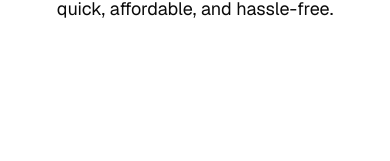
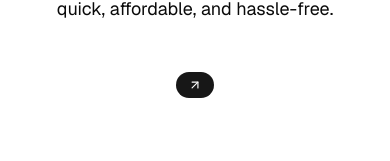
Before and after one commit to Maaz2623/vanguox-repair, a Next.js app: page / in a window 390 px wide. Shown: the part 451-612 px from the top of the page. Built offline with nearby package versions, Linux system fonts and the light colour scheme.

Commit message:
modified:   components/hero.tsx

```diff
--- a/components/hero.tsx
+++ b/components/hero.tsx
@@ -23,7 +23,7 @@ const Hero = () => {
           <div className="mt-12 flex flex-col sm:flex-row items-center sm:justify-center gap-4">
             <Button
               size="sm"
-              className="hidden sm:flex rounded-full px-3 md:px-4 text-md"
+              className="rounded-full px-3 md:px-4 text-md"
               onClick={() => {
                 window.open("https://wa.me/918296472301", "_blank");
               }}
```
